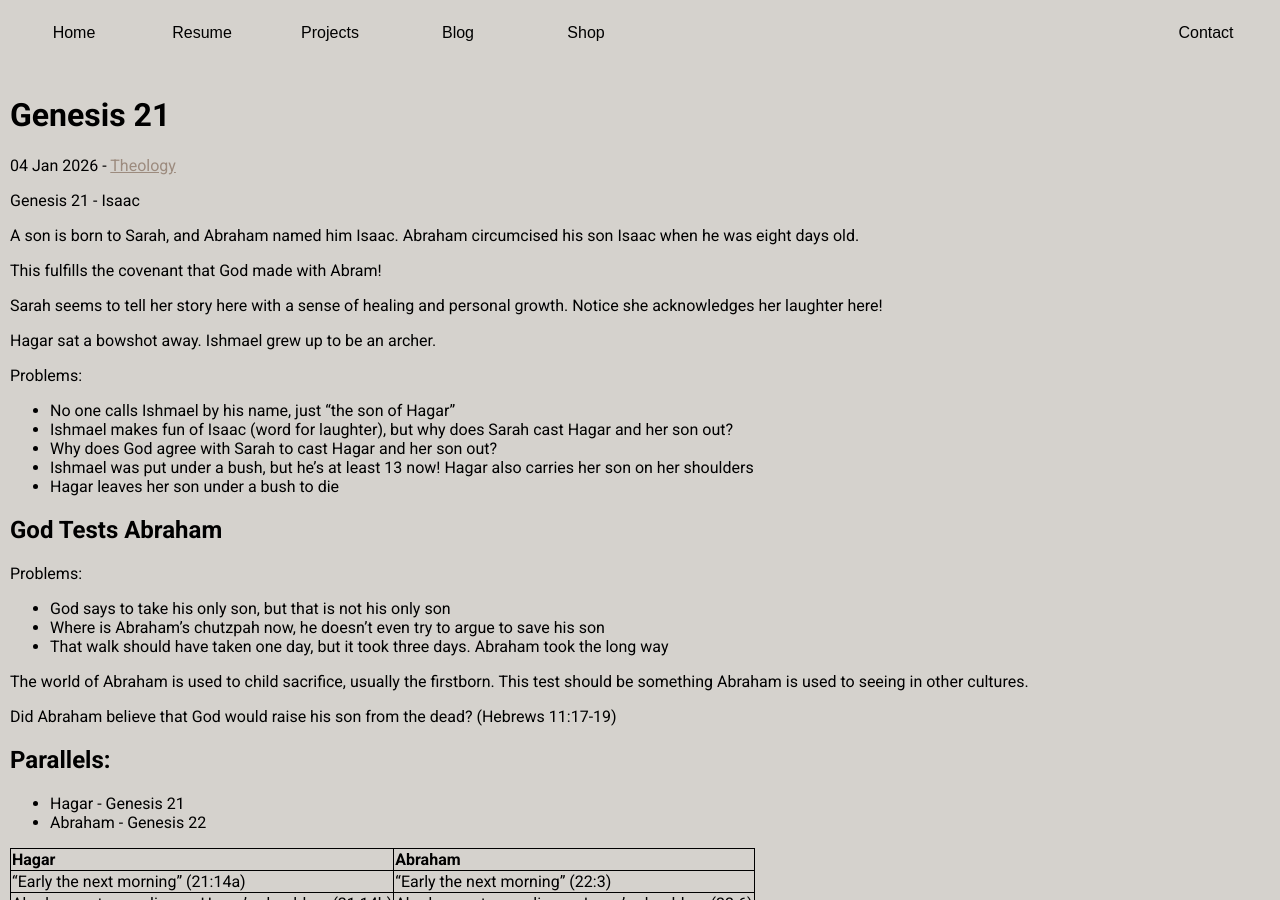
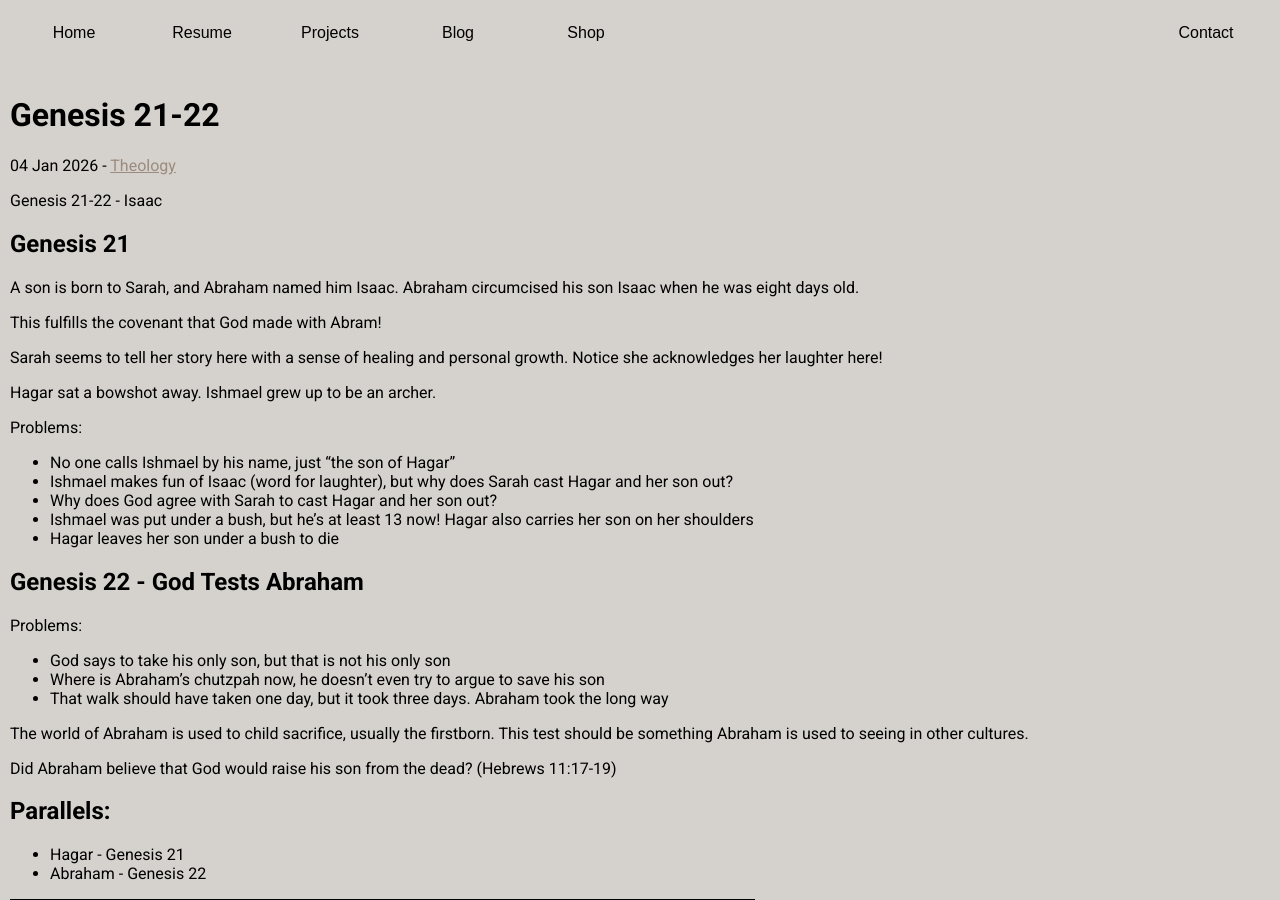
Before and after one commit to Francis-McKee/francis-mckee.github.io, a Jekyll site: the page built from _posts/2026-01-04-genesis-21-22.md, in a window 1280 px wide and 900 px high. Built offline with Jekyll 4.4.1, drawn with Linux system fonts in a browser that asks for light colours; nearby versions of some CDN libraries; comment, search, counter and statistics services are not loaded.

Commit message:
fixed file naming and front matter error

```diff
--- a/_posts/2026-01-04-genesis-21.md
+++ b/_posts/2026-01-04-genesis-21-22.md
@@ -1,12 +1,13 @@
 ---
 layout: post
 category: theology
-title: Genesis 21
+title: Genesis 21-22
 date: 2026-01-04
 comments: true
 ---
-Genesis 21 - Isaac
+Genesis 21-22 - Isaac
 
+## Genesis 21
 A son is born to Sarah, and Abraham named him Isaac. Abraham circumcised his son Isaac when he was eight days old.
 
 This fulfills the covenant that God made with Abram!
@@ -23,7 +24,7 @@ Problems:
 * Ishmael was put under a bush, but he’s at least 13 now! Hagar also carries her son on her shoulders
 * Hagar leaves her son under a bush to die
 
-## God Tests Abraham
+## Genesis 22 - God Tests Abraham
 Problems:
 * God says to take his only son, but that is not his only son
 * Where is Abraham’s chutzpah now, he doesn’t even try to argue to save his son
```
